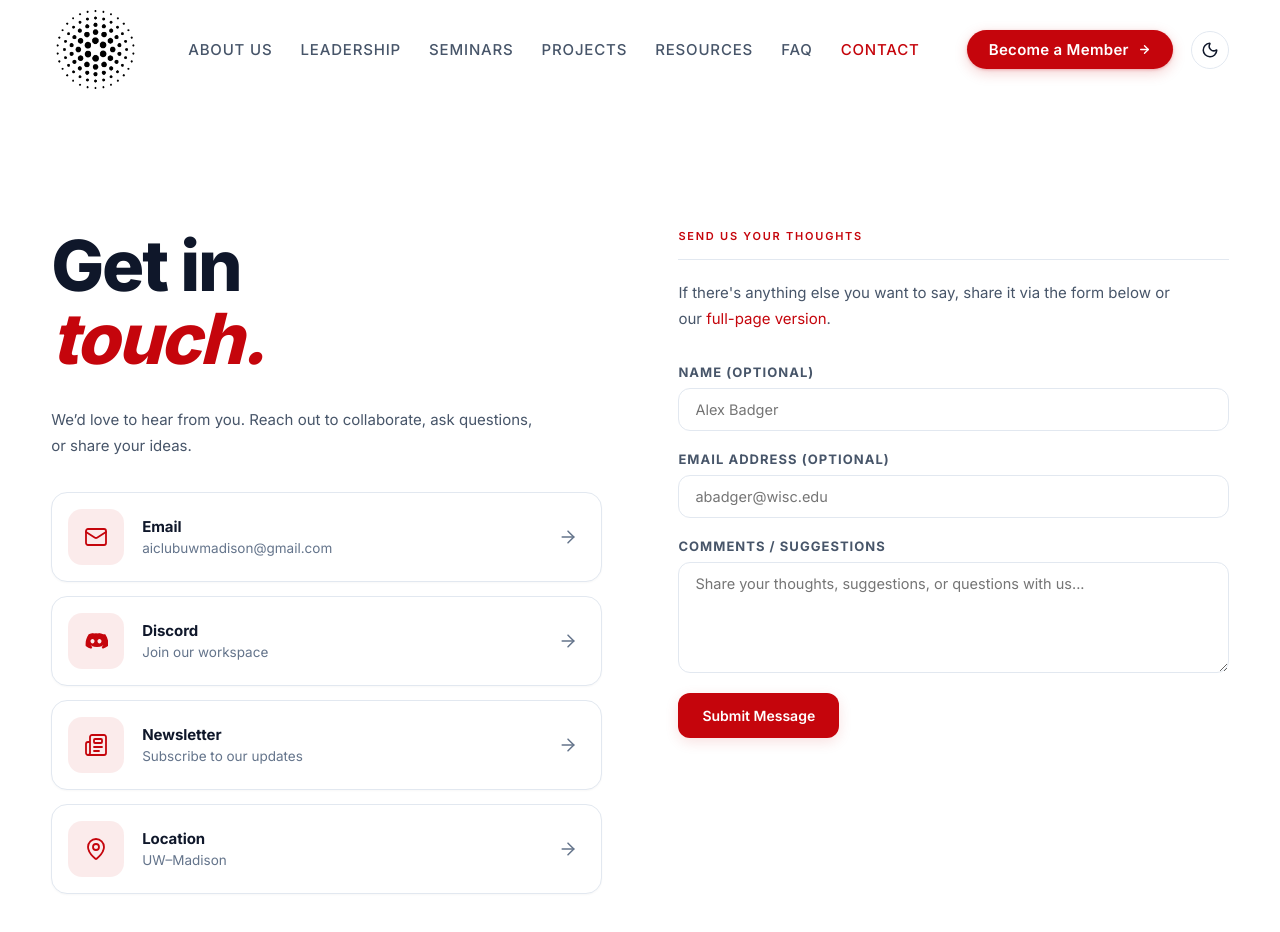
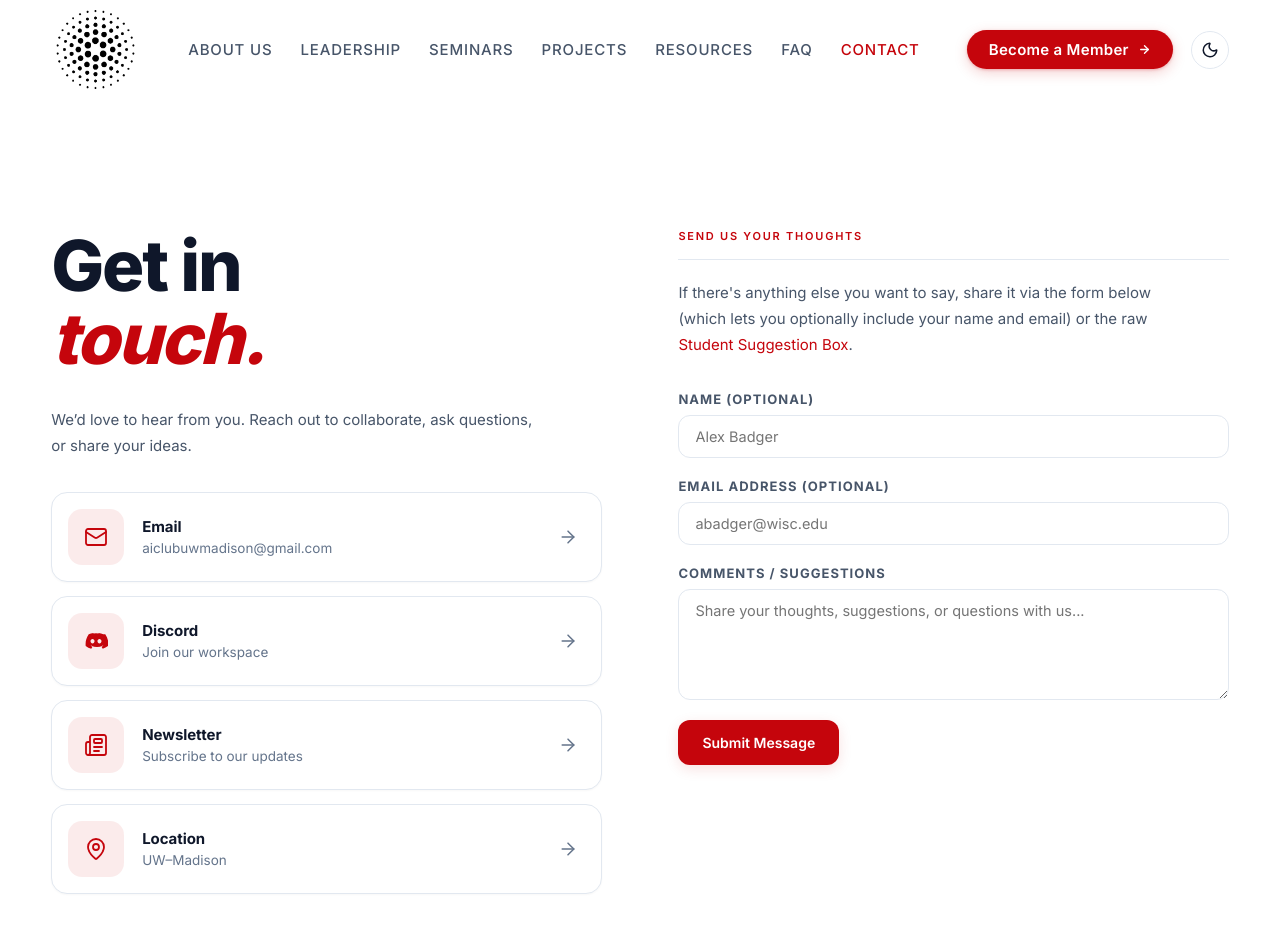
Before and after one commit to aiclubuwmadison/aiclubuwmadison.github.io, a React (Vite) app: page /contact in a window 1280 px wide. Shown: the top 932 px of the page. Built offline with nearby package versions, Linux system fonts and the light colour scheme; a web font is replaced by a local one.

Commit message:
style: clarify contact form text regarding name/email collection on raw suggestion box link

```diff
--- a/src/components/Contact.jsx
+++ b/src/components/Contact.jsx
@@ -148,13 +148,13 @@ const Contact = () => {
               </div>
 
               <p className="atmos-contact-lede" style={{ margin: 0 }}>
-                If there's anything else you want to say, share it via the form below or our{' '}
+                If there's anything else you want to say, share it via the form below (which lets you optionally include your name and email) or the raw{' '}
                 <a
                   target="_blank"
                   rel="noopener noreferrer"
                   href="https://docs.google.com/forms/d/e/1FAIpQLSdpbz1I_cmMtlJIx5LDufsIFybab7qvBPqHW42fXVBLcDGZNQ/viewform?usp=publish-editor"
                 >
-                  full-page version
+                  Student Suggestion Box
                 </a>
                 .
               </p>
```
